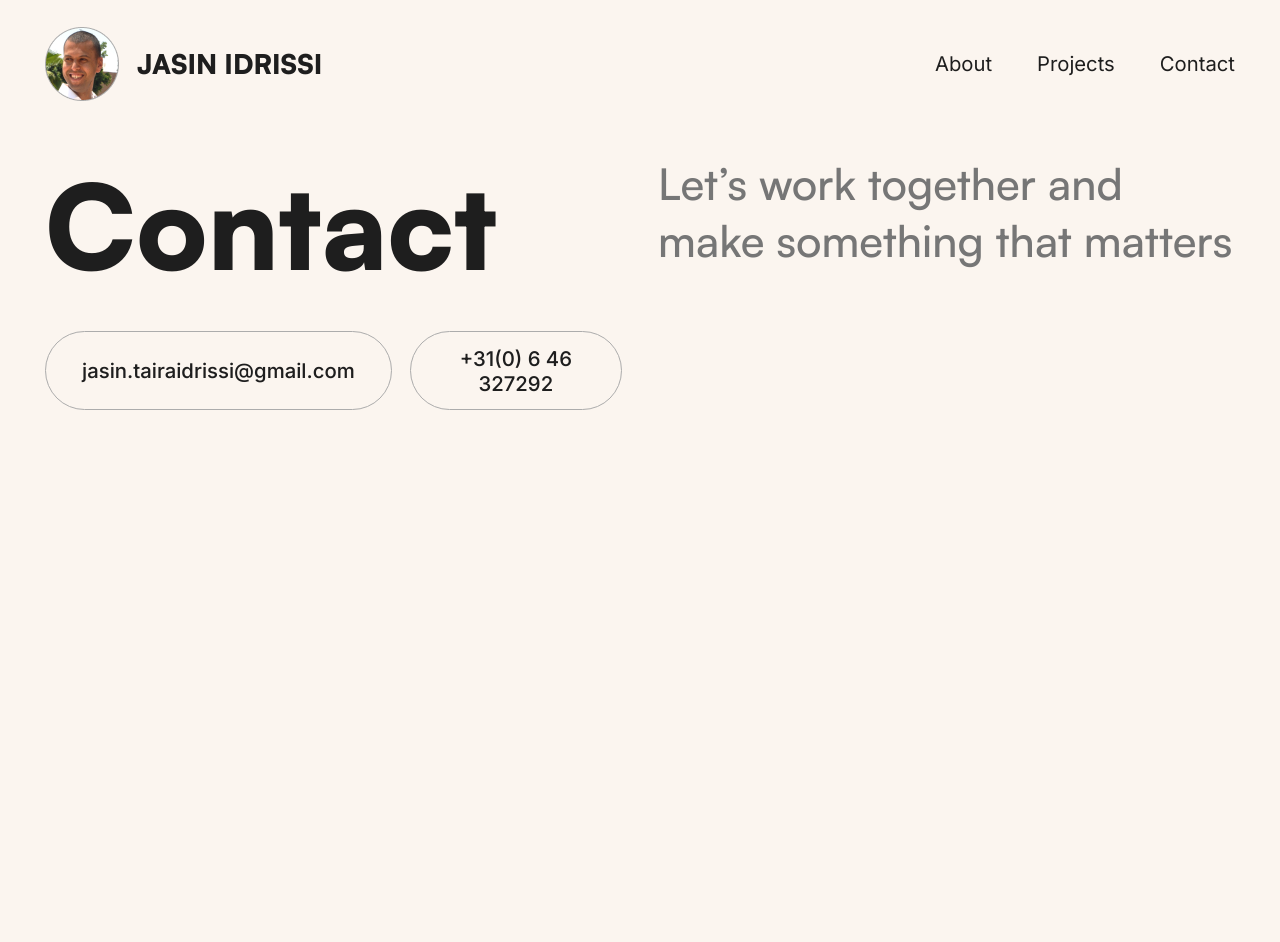
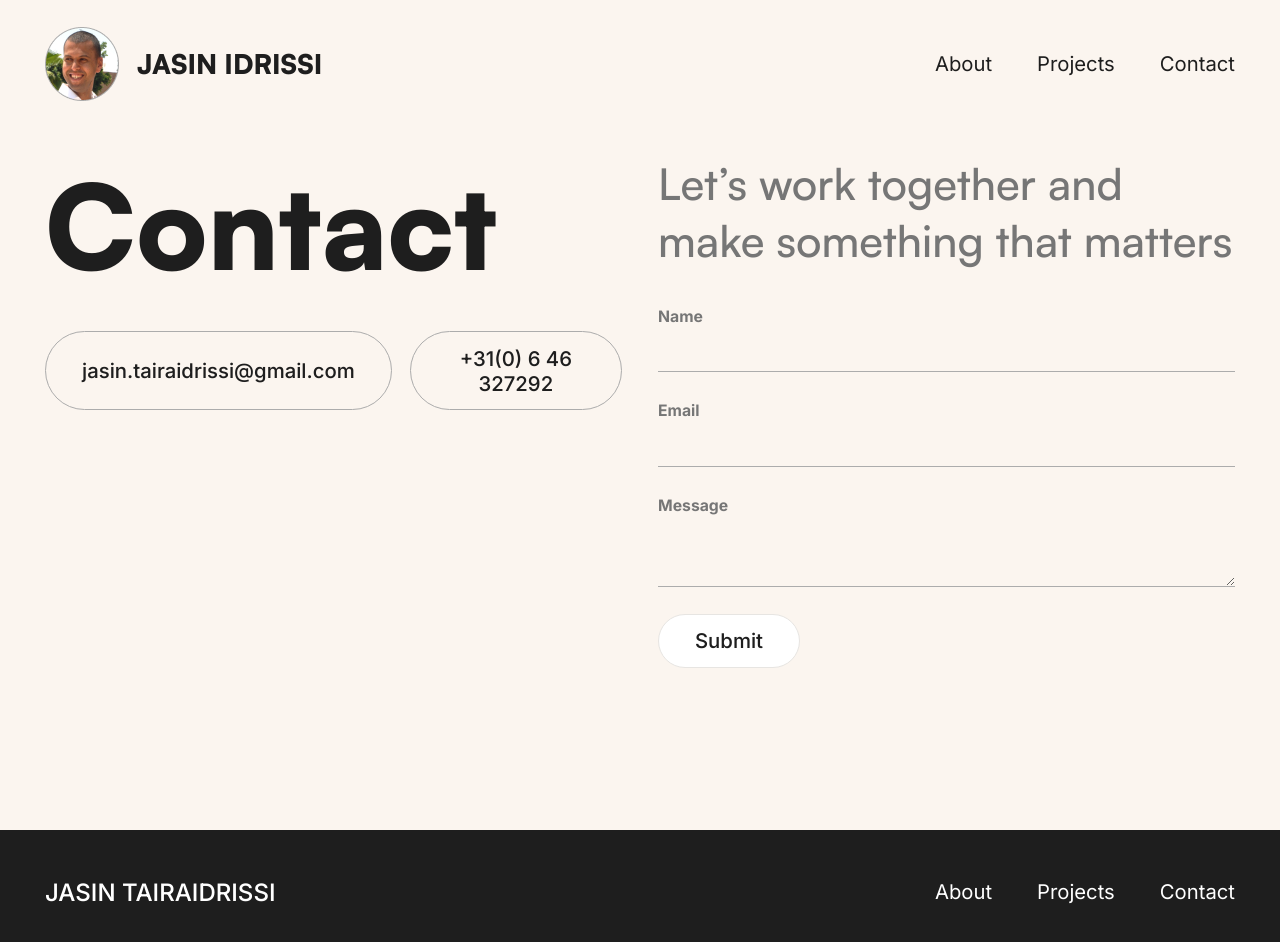
Before and after one commit to jasin1/portfolio-2024, a React (Vite) app: page /Contact in a window 1280 px wide. Shown: the top 942 px of the page. Before the commit the page ends 800 px from the top, so only its background shows below. Built offline with nearby package versions, Linux system fonts and the light colour scheme.

Commit message:
adding contact page and form

```diff
--- a/src/components/Button/Button.jsx
+++ b/src/components/Button/Button.jsx
@@ -1,13 +1,20 @@
 import "./Button.css";
+import { Link } from "react-router-dom";
 
-function Button({ children, onClick, type, variant, hasArrow, href, linkType }) {
-  console.log('button href: ', href);
-  const Component = href ? "a" : "button";
+function Button({ children, onClick, type, variant, hasArrow, href }) {
+
+  const isExternal = href && href.startsWith("http");
+  const Component = isExternal ? "a" : href ? Link : "button";
 
   return (
-    <Component className={`btn btn-${variant}`} onClick={onClick} href={href} type={href ? undefined : type} // only apply `type` to buttons
-    target={href ? '_blank': undefined}
-    linkType={linkType}
+    <Component className={`btn btn-${variant}`}
+    onClick={onClick}
+    to={!isExternal ? href : undefined}
+    href={isExternal ? href : undefined}
+    type={!isExternal ? type :undefined}
+    target={isExternal ? '_blank': undefined}
+    rel={isExternal ? "noopener noreferrer" : undefined}
+
     >
       {children}
       {hasArrow && (
--- a/src/components/CallToAction/CallToAction.jsx
+++ b/src/components/CallToAction/CallToAction.jsx
@@ -15,6 +15,7 @@ function CallToAction() {
           <Button
           variant="white-orange"
           hasArrow={true}
+          href="/Contact"
           >Get in Touch</Button>
         </div>
       </div>
--- a/src/components/ImageBlock/ImageBlock.css
+++ b/src/components/ImageBlock/ImageBlock.css
@@ -1,18 +1,14 @@
-.img-wrapper{
-  display: flex;
-  flex-wrap: wrap;
+
+.image-grid{
+  display: grid;
 }
 
-.img-wrapper .image-full{
-  width: 100%;
+
+.image-full{
+  grid-template-columns: 1fr;
 }
 
-.img-wrapper .image-pair{
-  justify-content: space-between;
+.image-pair{
+  grid-template-columns: repeat(2, 1fr);
+  gap: 1.5rem;
 }
-
-.img-wrapper img {
-  flex: 1;
-  height: auto;
-  border-radius: .5rem;
-}
--- a/src/components/ImageBlock/ImageBlock.jsx
+++ b/src/components/ImageBlock/ImageBlock.jsx
@@ -4,9 +4,11 @@ import { getImagePath } from "../../helpers/imageHelpers";
 function ImageBlock ({ content }){
   const layoutClass = content.length > 1 ? 'image-pair' : 'image-full';
   return(
-    <div className={`img-wrapper ${layoutClass}`}>
+    <div className={`image-grid ${layoutClass}`}>
       {content.map((image, index)=>(
-        <img key={index} src={getImagePath(image.src)} alt={image.alt}/>
+        <div key={index} className="img-wrapper">
+          <img src={getImagePath(image.src)} alt={image.alt}/>
+        </div>
       ))}
     </div>
   );
--- a/src/pages/Contact/Contact.css
+++ b/src/pages/Contact/Contact.css
@@ -3,3 +3,29 @@
   grid-template-columns: 1fr 1fr;
   gap: 2rem;
 }
+
+.contact-form{
+  display: flex;
+  flex-direction: column;
+  gap: 1.5rem;
+  margin-top: 2rem;
+}
+
+.contact-form label{
+  display: flex;
+  flex-direction: column;
+  border-bottom: 1px solid var(--color-btn-dark-border);
+  font-size: var(--font-size-small);
+  color: var(--color-dark-grey);
+  font-weight: 700;
+}
+
+.contact-form input, .contact-form textarea{
+  width: 100%;
+  padding: .5rem 0;
+  /* margin-bottom: 1rem; */
+  background-color: transparent;
+  border: none;
+  font-size: var(--font-size-base);
+  font-family: var(--font-primary);
+}
--- a/src/pages/Contact/Contact.jsx
+++ b/src/pages/Contact/Contact.jsx
@@ -1,8 +1,29 @@
 import "./Contact.css";
 import Header from "../../components/Header/Header.jsx";
 import Button from "../../components/Button/Button.jsx";
+import { useState } from "react";
+import Footer from "../../components/Footer/Footer.jsx";
+
 
 function Contact() {
+  const [formData, setFormData] = useState({
+    name: "",
+    email: "",
+    message: "",
+  });
+
+  const [submitted, setSubmitted] = useState(false);
+
+  const handleChange = (e) => {
+    const { name, value } = e.target;
+    setFormData({ ...formData, [name]: value });
+  };
+
+  const handleSubmit = (e) => {
+    e.preventDefault();
+    setSubmitted(true);
+  };
+
   return (
     <main>
       <article>
@@ -22,12 +43,53 @@ function Contact() {
                 </div>
               </div>
               <div className="grid-child">
-                <p className="quote">Let’s work together and make
-                something that matters</p>
+                <p className="quote">
+                  Let’s work together and make something that matters
+                </p>
+                <div>
+                  {submitted ? (
+                    <div>Thank you for your message!</div>
+                  ) : (
+                    <form onSubmit={handleSubmit} className="contact-form">
+                      <label>
+                        Name
+                        <input
+                          type="text"
+                          name="name"
+                          value={formData.name}
+                          onChange={handleChange}
+                        />
+                      </label>
+                      <label>
+                        Email
+                        <input
+                          type="email"
+                          name="email"
+                          value={formData.email}
+                          onChange={handleChange}
+                        />
+                      </label>
+                      <label>
+                        Message
+                        <textarea
+                          name="message"
+                          value={formData.message}
+                          onChange={handleChange}
+                        ></textarea>
+                      </label>
+                      <div className="btn-wrapper">
+                        <Button text="Submit" type="submit" variant="white">
+                          Submit
+                        </Button>
+                      </div>
+                    </form>
+                  )}
+                </div>
               </div>
             </section>
           </div>
         </div>
+        <Footer></Footer>
       </article>
     </main>
   );
--- a/src/pages/Home/Home.jsx
+++ b/src/pages/Home/Home.jsx
@@ -32,7 +32,7 @@ function Home() {
             <p className="Header-sub">
               I am a frontend developer who leverages design expertise to create seamless, user-friendly web experiences.
             </p>
-            <Button variant="black" type="button" hasArrow={true}>
+            <Button variant="black" type="button" hasArrow={true} href="/Contact">
               Let&apos;s Talk
             </Button>
           </section>
@@ -80,7 +80,7 @@ function Home() {
                   around the world
                 </p>
                 <div className="button-wrapper">
-                  <Button variant="white" type="button" hasArrow={true}>
+                  <Button variant="white" type="button" hasArrow={true} href="/About">
                     Read More
                   </Button>
                 </div>
--- a/src/pages/Projects/Projects.jsx
+++ b/src/pages/Projects/Projects.jsx
@@ -1,18 +1,78 @@
 import "./Projects.css";
 import Header from "../../components/Header/Header.jsx";
-// import ThumbNail from "../../components/ProjectThumbnail/ProjectThumbnail.jsx";
+import ThumbNail from "../../components/ProjectThumbnail/ProjectThumbnail.jsx";
 import Footer from "../../components/Footer/Footer.jsx";
 import CallToAction from "../../components/CallToAction/CallToAction.jsx";
+import projectsData from "../../data/projects.json";
+import { getImagePath } from "../../helpers/imageHelpers.js";
+
 // import placeHolderImg from "../../assets/placeHolderImg.jpg";
 
 function Projects() {
+  const featuredProjects = projectsData.filter((project) => project.isFeatured);
+  const normalProjects = projectsData.filter((project) => !project.isFeatured);
+
   return (
     <main>
       <article>
         <div className="container">
           <Header />
           <section className="hero-secondPage">
-          <h1>My Projects</h1>
+            <h1>Projects</h1>
+          </section>
+          <section>
+            <div className="indication-wrapper">
+              <h6>Featured work</h6>
+            </div>
+            {featuredProjects.map((project) => (
+              <ThumbNail
+                key={project.slug}
+                image={getImagePath(project.thumbnail)}
+                title={project.title}
+                description={project.description}
+                buttons={[
+                  {
+                    text: "View Details",
+                    variant: "white",
+                    href: `/projects/${project.slug}`,
+                    linkType: "internal",
+                  },
+                  project.githubURL
+                    ? {
+                        text: "GitHub",
+                        variant: "white",
+                        href: project.githubURL,
+                        linkType: "external",
+                      }
+                    : null,
+                ].filter(Boolean)}
+                isFeatured={project.isFeatured}
+                tags={project.tags}
+              />
+            ))}
+          </section>
+          <section>
+            <div className="indication-wrapper">
+              <h6>Selected work</h6>
+            </div>
+            {normalProjects.map((project)=>(
+              <ThumbNail
+              key={project.slug}
+              image={getImagePath(project.thumbnail)}
+              title={project.title}
+              description={project.description}
+              buttons={[
+                {
+                  text:"View Details",
+                  variant:"white",
+                  href:`/projects/${project.slug}`,
+                  linkType: "internal"
+                }
+              ].filter(Boolean)}
+              isFeatured={project.isFeatured}
+              tags={project.tags}
+              />
+            ))}
           </section>
         </div>
         <CallToAction></CallToAction>
```
Also changed, not shown: src/pages/Projects/ProjectDetail.jsx (+4 -45 lines), src/pages/Projects/ProjectDetail.css (line endings or trailing spaces).
